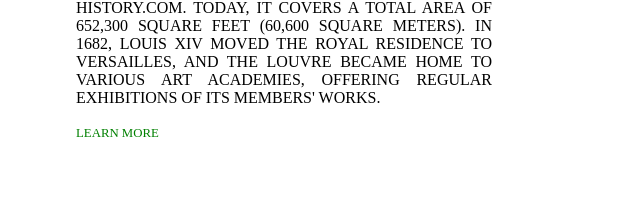
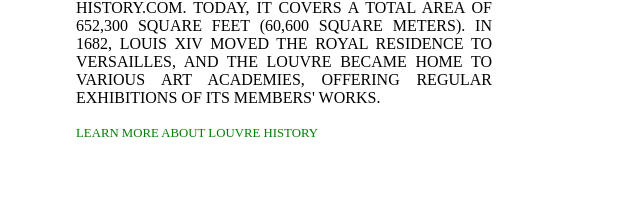
Before and after one commit to nedic96/vebkomunikacije, a plain HTML site: page index.html in a window 1280 px wide. Shown: the part 994-1213 px from the top of the page, 648-1280 px from the left. Drawn offline with Linux system fonts and the light colour scheme; a script that the page names is missing.

Commit message:
Update index.html

```diff
--- a/index.html
+++ b/index.html
@@ -51,7 +51,7 @@
 		<h2>HISTORY OF THE LOUVRE</h2>
         <p>The Louvre was originally built as a fortress in 1190, but was reconstructed in the 16th century to serve as a royal palace. "Like many buildings, it was built and rebuilt over the years," said Tea Gudek Snajdar, an Amsterdam-based art historian, museum docent and a blogger at Culture Tourist.</p>
         <p>During its time as a royal residence, the Louvre saw tremendous growth. Nearly every monarch expanded it, according to History.com. Today, it covers a total area of 652,300 square feet (60,600 square meters). In 1682, Louis XIV moved the royal residence to Versailles, and the Louvre became home to various art academies, offering regular exhibitions of its members' works.</p>
-        <p><a href="#">Learn more</a></p>
+        <p><a href="#">Learn more about Louvre history</a></p>
       </div>
     </div>
 
```
